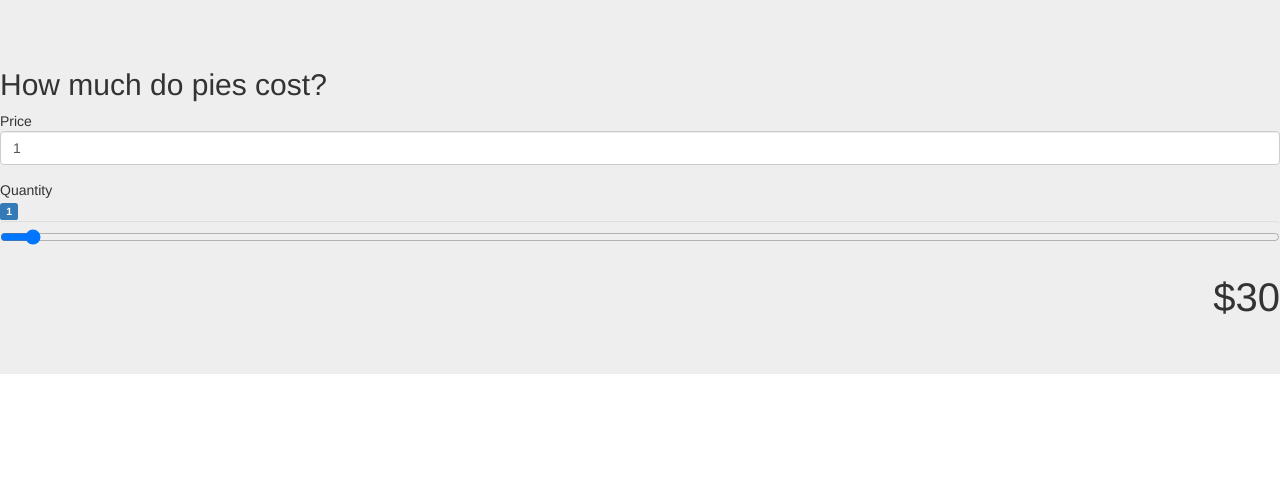
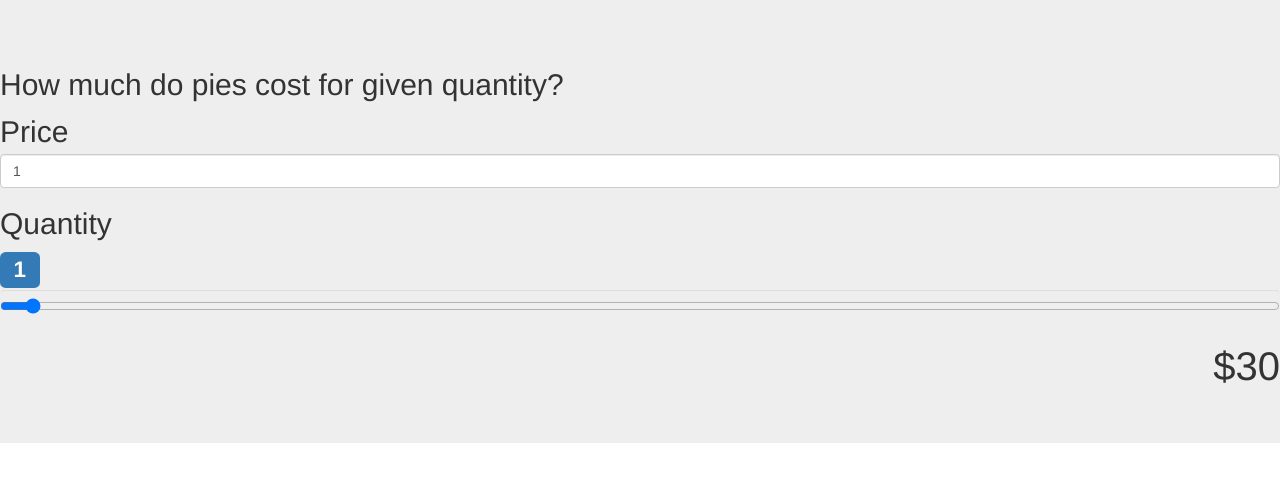
Before and after one commit to shwetzpatil/dummyproject, a plain HTML site: page calculator.html in a window 1280 px wide. Drawn offline with nearby package versions, Linux system fonts and the light colour scheme.

Commit message:
changed font size for class

```diff
--- a/calculator.html
+++ b/calculator.html
@@ -5,11 +5,15 @@
 </head>
 <style>
      body,.jumbotron{ padding: :30px;}
-     .text-giant{font-size: 40px;}
+     .text-giant{font-size: 40px;
+    }
+    .form-group{
+      font-size: 30px;
+    }
 </style>
 <body>
   <div class="jumbotron">
-    <h2>How much do pies cost?</h2>
+    <h2>How much do pies cost for given quantity?</h2>
 
       <form>
 
```
